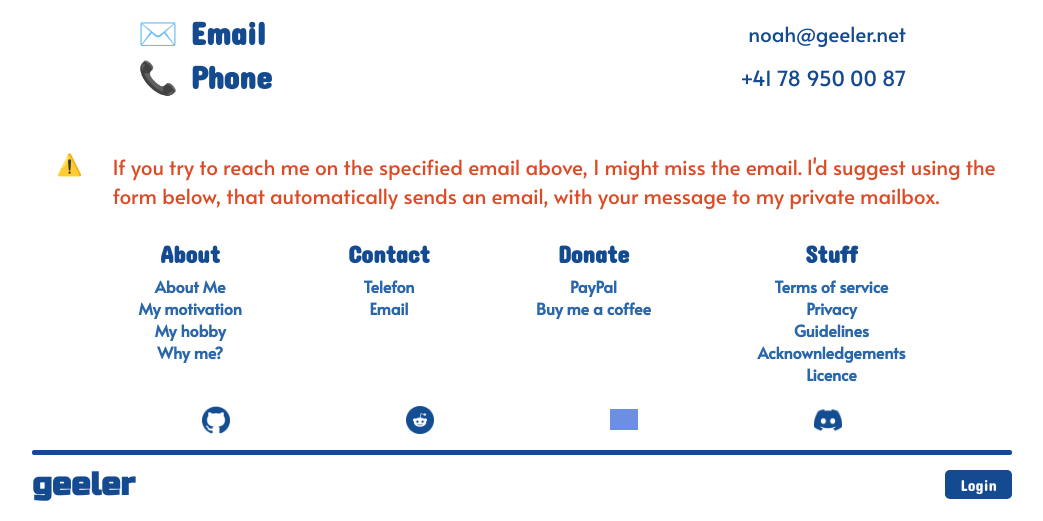
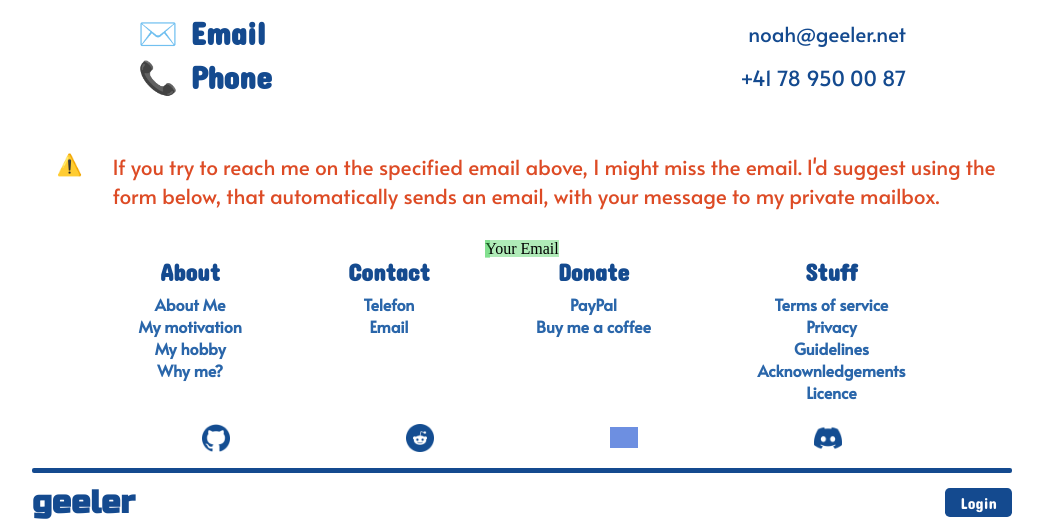
Before and after one commit to Nevah5/geeler, a PHP site: page / in a window 1280 px wide. Shown: the part 4456-4977 px from the top of the page, without its empty margins (118-1161 px from the left). Run offline with PHP 8.4, Linux system fonts and the light colour scheme; grey boxes are pictures that could not be loaded.

Commit message:
added alpha #1 of contact form

```diff
--- a/index.html
+++ b/index.html
@@ -196,6 +196,13 @@
         <p>If you try to reach me on the specified email above, I might miss the email. I'd suggest using the form below, that automatically sends an email, with your message to my private mailbox.</p>
       </div>
     </div>
+    <div class="form">
+      <form action="./">
+        <div class="input">
+          <span>Your Email</span>
+        </div>
+      </form>
+    </div>
   </div>
   <div class="footer">
     <nav>
--- a/style.css
+++ b/style.css
@@ -865,6 +865,37 @@ nav.navbar .align_end {
 .contact .message .wrapper p {
   margin: 0;
   width: 90%;
+}
+
+.contact .form {
+  width: 100%;
+  display: -webkit-box;
+  display: -ms-flexbox;
+  display: flex;
+  -webkit-box-pack: center;
+      -ms-flex-pack: center;
+          justify-content: center;
+  -webkit-box-align: center;
+      -ms-flex-align: center;
+          align-items: center;
+}
+
+.contact .form form .input {
+  position: relative;
+}
+
+.contact .form form .input span {
+  background-color: #40cf5369;
+  height: 100%;
+}
+
+.contact .form form .input span::before {
+  content: '';
+  width: 5px;
+  height: 100%;
+  position: absolute;
+  top: 0;
+  background-color: #40cf5369;
 }
 
 div.footer {
--- a/style.scss
+++ b/style.scss
@@ -590,6 +590,35 @@ nav.navbar{
       p{
         margin: 0;
         width: 90%;
+      }
+    }
+  }
+  .form{
+    width: 100%;
+    display: flex;
+    justify-content: center;
+    align-items: center;
+
+    form{
+      .input{
+        position: relative;
+
+        span{
+          background-color: #40cf5369;
+          height: 100%;
+
+          @mixin spacer {
+            content: '';
+            width: 5px;
+            height: 100%;
+            position: absolute;
+            top: 0;
+            background-color: #40cf5369;
+          }
+          &::before{
+            @include spacer();
+          }
+        }
       }
     }
   }
```
Also changed, not shown: 1 other file.
